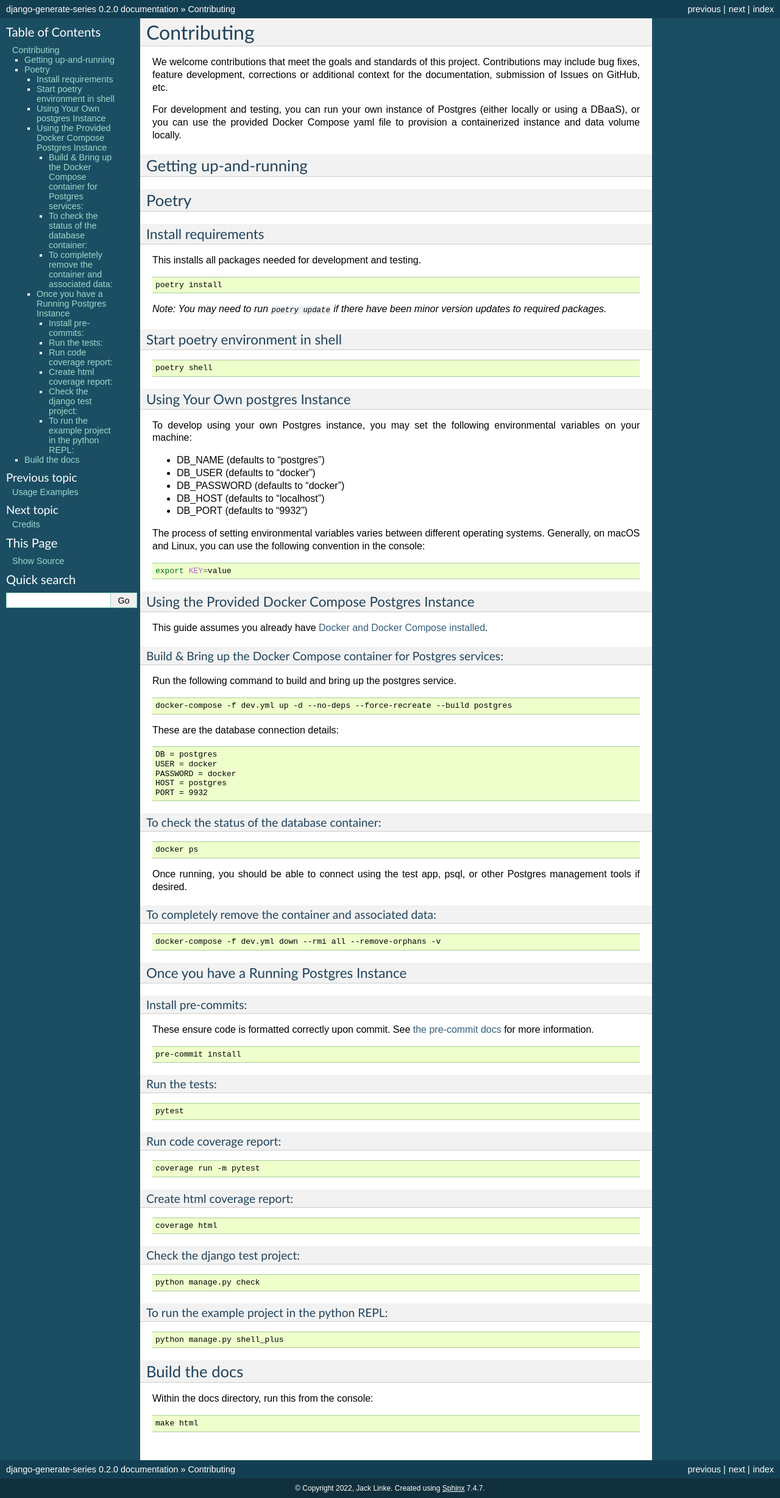
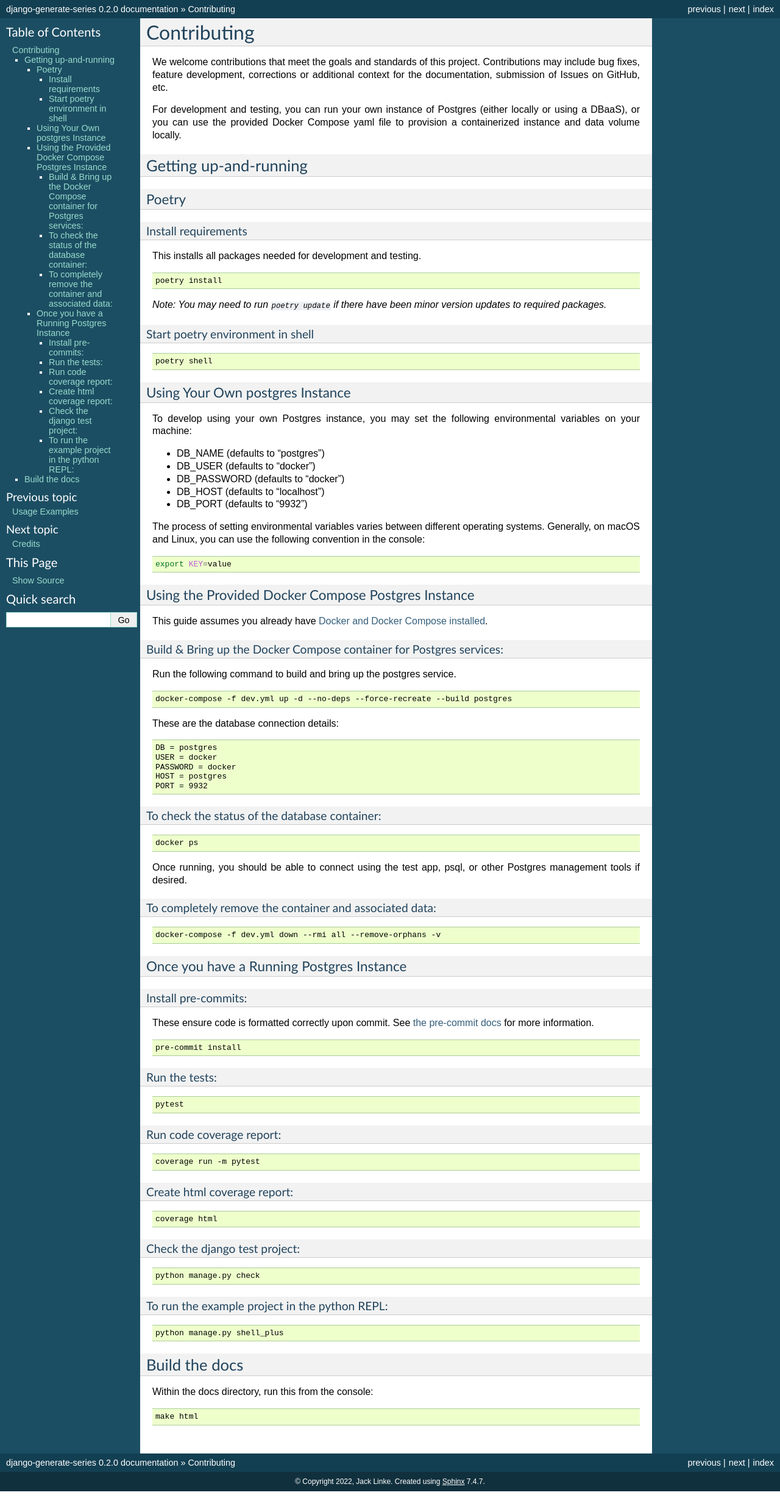
Before and after one commit to OmenApps/django-generate-series, a Sphinx documentation site: the page built from docs/contributing.md, in a window 1280 px wide. Shown: the whole page at 61% size. Built offline with Sphinx 7.4.7, drawn with Linux system fonts in a browser that asks for light colours.

Commit message:
Correct header levels

````diff
--- a/docs/contributing.md
+++ b/docs/contributing.md
@@ -7,9 +7,9 @@ For development and testing, you can run your own instance of Postgres (either l
 
 ## Getting up-and-running
 
-## Poetry
+### Poetry
 
-### Install requirements
+#### Install requirements
 
 This installs all packages needed for development and testing.
 
@@ -19,7 +19,7 @@ poetry install
 
 *Note: You may need to run `poetry update` if there have been minor version updates to required packages.*
 
-### Start poetry environment in shell
+#### Start poetry environment in shell
 
 ```bash
 poetry shell
````
